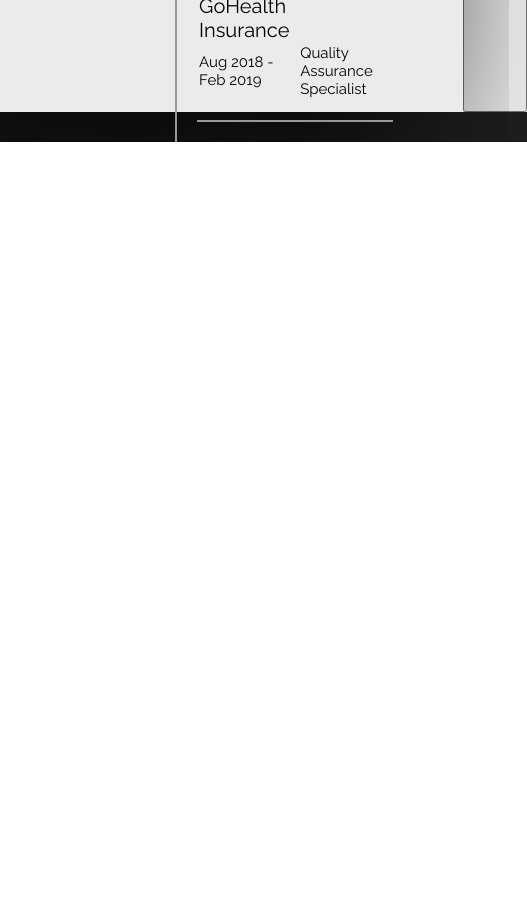
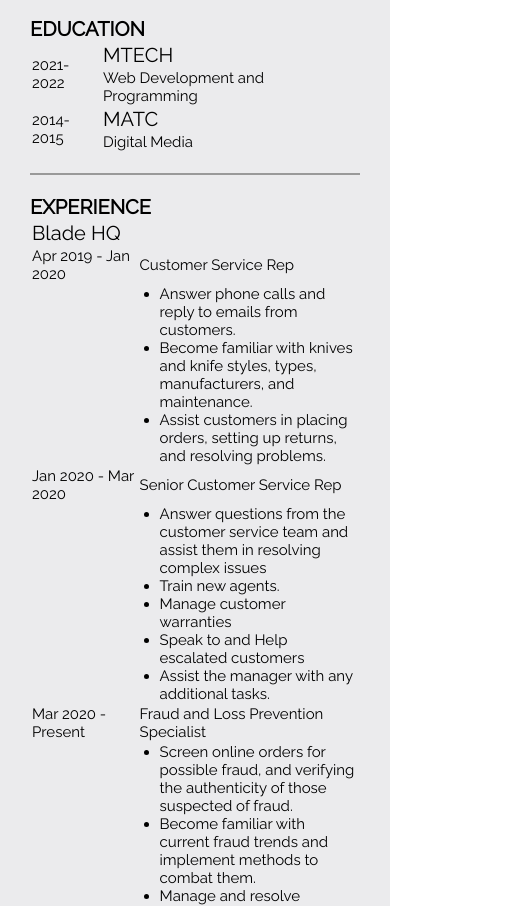
Before and after one commit to izacpeterson/sassResume, a plain HTML site: page index.html in a window 390 px wide. Shown: the part 1094-2000 px from the top of the page, 527 px wide, since content can reach past the window. Before the commit the page ends 1236 px from the top, so only its background shows below. Drawn offline with nearby package versions, Linux system fonts and the light colour scheme.

Commit message:
worked on mobile style

```diff
--- a/index.html
+++ b/index.html
@@ -71,7 +71,7 @@
               doloribus voluptate eaque voluptatem.
             </p>
           </div>
-          <div class="section">
+          <div class="section" id="social">
             <h2>SOCIAL</h2>
             <ul>
               <li>
@@ -104,7 +104,7 @@
               </tr>
             </table>
           </div>
-          <div class="section">
+          <div class="section" id="experience">
             <h2>EXPERIENCE</h2>
             <table>
               <tr>
@@ -115,12 +115,65 @@
                 <td>Customer Service Rep</td>
               </tr>
               <tr>
+                <td></td>
+                <td>
+                  <ul>
+                    <li>
+                      Answer phone calls and reply to emails from customers.
+                    </li>
+                    <li>
+                      Become familiar with knives and knife styles, types,
+                      manufacturers, and maintenance.
+                    </li>
+                    <li>
+                      Assist customers in placing orders, setting up returns,
+                      and resolving problems.
+                    </li>
+                  </ul>
+                </td>
+              </tr>
+              <tr>
                 <td>Jan 2020 - Mar 2020</td>
                 <td>Senior Customer Service Rep</td>
               </tr>
               <tr>
+                <td></td>
+                <td>
+                  <ul>
+                    <li>
+                      Answer questions from the customer service team and assist
+                      them in resolving complex issues
+                    </li>
+                    <li>Train new agents.</li>
+                    <li>Manage customer warranties</li>
+                    <li>Speak to and Help escalated customers</li>
+                    <li>Assist the manager with any additional tasks.</li>
+                  </ul>
+                </td>
+              </tr>
+              <tr>
                 <td>Mar 2020 - Present</td>
                 <td>Fraud and Loss Prevention Specialist</td>
+              </tr>
+              <tr>
+                <td></td>
+                <td>
+                  <ul>
+                    <li>
+                      Screen online orders for possible fraud, and verifying the
+                      authenticity of those suspected of fraud.
+                    </li>
+                    <li>
+                      Become familiar with current fraud trends and implement
+                      methods to combat them.
+                    </li>
+                    <li>Manage and resolve chargebacks.</li>
+                    <li>
+                      Oversee physical loss prevention by investigating thefts
+                      and implementing security measures.
+                    </li>
+                  </ul>
+                </td>
               </tr>
               <tr>
                 <td><h3>GoHealth Insurance</h3></td>
@@ -134,7 +187,7 @@
         </div>
       </div>
     </div>
-    <button onclick="print()">Download</button>
+    <!-- <button onclick="print()">Download</button> -->
   </body>
   <script src="./app.js"></script>
 </html>
--- a/scss/style.scss
+++ b/scss/style.scss
@@ -9,6 +9,7 @@
 body {
   background-color: $background-color-secondary;
   font-family: "Raleway", sans-serif;
+  // font-family: Verdana, Geneva, Tahoma, sans-serif;
   display: flex;
   justify-content: center;
   background: linear-gradient(135deg, #201e21 0%, #201e21 40%, #fff 40%);
@@ -28,8 +29,8 @@ h3 {
 }
 .container {
   background-color: $background-color;
-  width: 816px;
-  height: 1056px;
+  // width: 816px;
+  // height: 1056px;
   display: flex;
   flex-direction: column;
   padding: 50px;
@@ -42,7 +43,7 @@ h3 {
     225deg,
     #201e21 0%,
     #201e21 19%,
-    #fff 19%,
+    $background-color 19%,
     $background-color 20%,
     rgba(0, 0, 0, 0) 20%
   );
@@ -76,7 +77,7 @@ header {
 .section {
   @extend %section;
 }
-ul {
+#social ul {
   display: flex;
   justify-content: space-between;
   list-style: none;
@@ -111,5 +112,25 @@ a {
 #css::after {
   width: 83%;
 }
-svg {
+#experience {
+  ul {
+    padding-left: 20px;
+    // list-style: none;
+  }
 }
+@media only screen and (max-width: 800px) {
+  .gradient {
+    display: none;
+  }
+}
+@media only screen and (max-width: 600px) {
+  .container {
+    padding: 10px;
+  }
+  .content {
+    flex-direction: column;
+  }
+  .sidebar {
+    border-right: none;
+  }
+}
```
Also changed, not shown: css/style.css, 1 other file.
